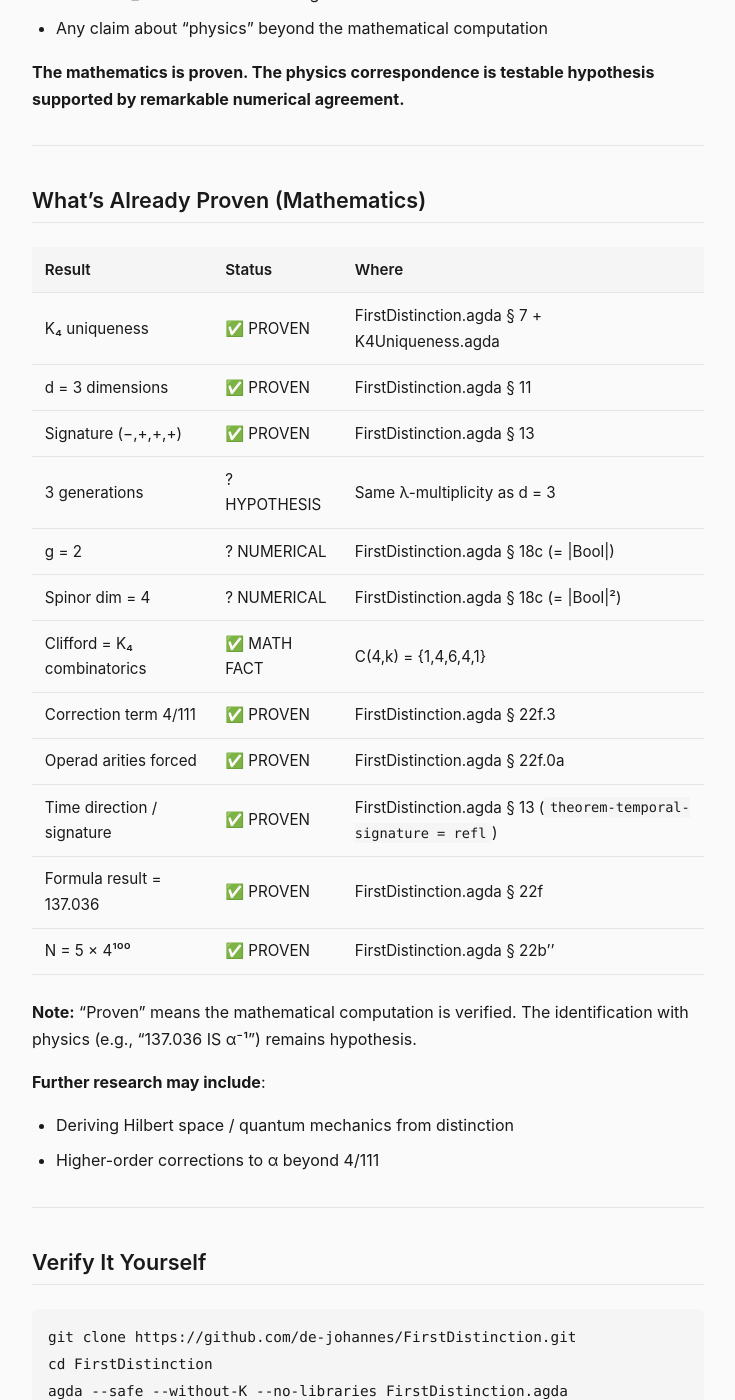
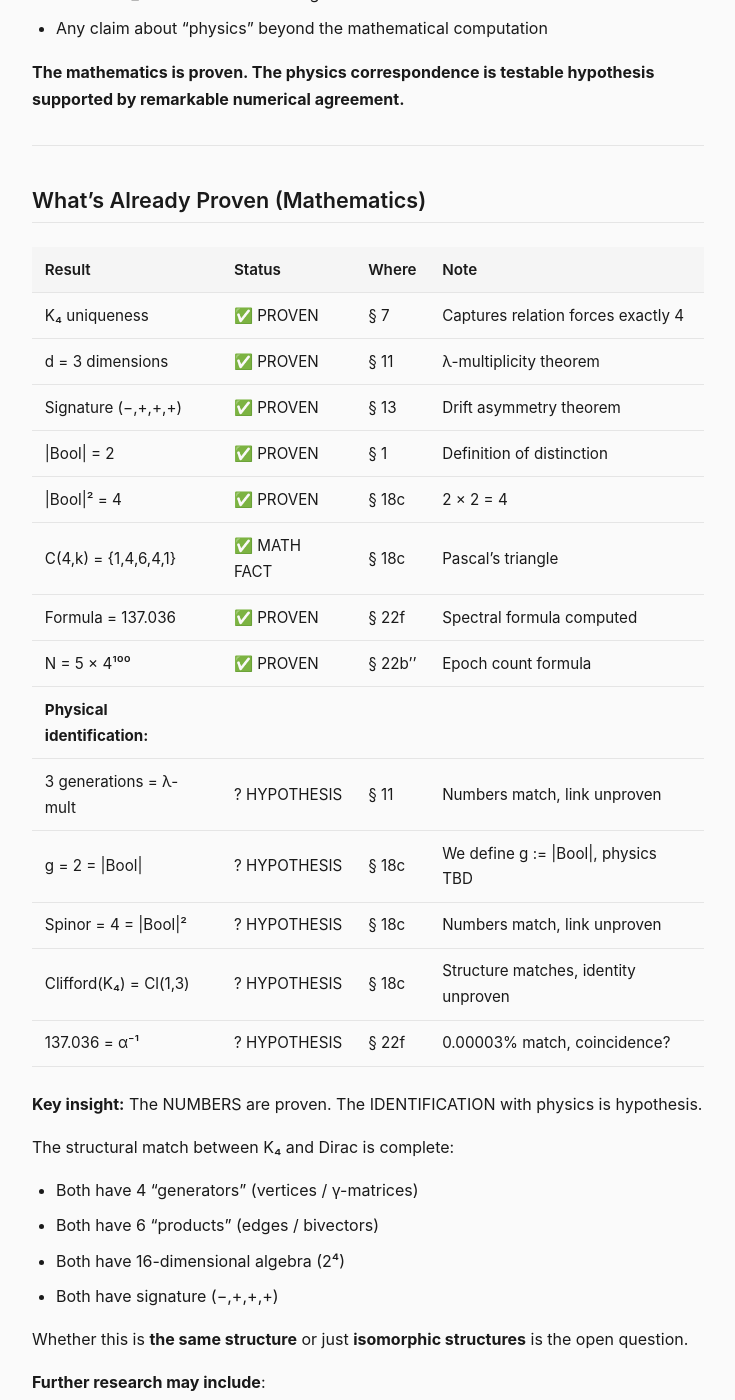
Before and after one commit to de-johannes/FirstDifference, a Jekyll site: the page built from docs/for-mathematicians.md, in a window 1280 px wide and 1400 px high, scrolled down 9274 px. Shown: the whole window, without its empty margins (272-1007 px from the left). Built offline with Jekyll 4.4.1, drawn with Linux system fonts in a browser that asks for light colours.

Commit message:
Epistemologie präzisiert: PROVEN vs HYPOTHESIS klarer getrennt
Die ZAHLEN sind bewiesen (|Bool|=2, |Bool|²=4, C(4,k), 137.036)
Die IDENTIFIKATION mit Physik ist Hypothese (g=2, Spinor=4, α⁻¹)

Strukturelle Übereinstimmung K₄ ↔ Dirac ist komplett,
ob es DIESELBE Struktur ist bleibt offen.

```diff
--- a/docs/for-mathematicians.md
+++ b/docs/for-mathematicians.md
@@ -343,22 +343,32 @@ theorem-operad-equals-spectral = refl
 
 ## What's Already Proven (Mathematics)
 
-| Result | Status | Where |
-|--------|--------|-------|
-| K₄ uniqueness | ✅ PROVEN | FirstDistinction.agda § 7 + K4Uniqueness.agda |
-| d = 3 dimensions | ✅ PROVEN | FirstDistinction.agda § 11 |
-| Signature (−,+,+,+) | ✅ PROVEN | FirstDistinction.agda § 13 |
-| 3 generations | ? HYPOTHESIS | Same λ-multiplicity as d = 3 |
-| g = 2 | ? NUMERICAL | FirstDistinction.agda § 18c (= \|Bool\|) |
-| Spinor dim = 4 | ? NUMERICAL | FirstDistinction.agda § 18c (= \|Bool\|²) |
-| Clifford = K₄ combinatorics | ✅ MATH FACT | C(4,k) = {1,4,6,4,1} |
-| Correction term 4/111 | ✅ PROVEN | FirstDistinction.agda § 22f.3 |
-| Operad arities forced | ✅ PROVEN | FirstDistinction.agda § 22f.0a |
-| Time direction / signature | ✅ PROVEN | FirstDistinction.agda § 13 (`theorem-temporal-signature = refl`) |
-| Formula result = 137.036 | ✅ PROVEN | FirstDistinction.agda § 22f |
-| N = 5 × 4¹⁰⁰ | ✅ PROVEN | FirstDistinction.agda § 22b'' |
+| Result | Status | Where | Note |
+|--------|--------|-------|------|
+| K₄ uniqueness | ✅ PROVEN | § 7 | Captures relation forces exactly 4 |
+| d = 3 dimensions | ✅ PROVEN | § 11 | λ-multiplicity theorem |
+| Signature (−,+,+,+) | ✅ PROVEN | § 13 | Drift asymmetry theorem |
+| \|Bool\| = 2 | ✅ PROVEN | § 1 | Definition of distinction |
+| \|Bool\|² = 4 | ✅ PROVEN | § 18c | 2 × 2 = 4 |
+| C(4,k) = {1,4,6,4,1} | ✅ MATH FACT | § 18c | Pascal's triangle |
+| Formula = 137.036 | ✅ PROVEN | § 22f | Spectral formula computed |
+| N = 5 × 4¹⁰⁰ | ✅ PROVEN | § 22b'' | Epoch count formula |
+| **Physical identification:** | | | |
+| 3 generations = λ-mult | ? HYPOTHESIS | § 11 | Numbers match, link unproven |
+| g = 2 = \|Bool\| | ? HYPOTHESIS | § 18c | We define g := \|Bool\|, physics TBD |
+| Spinor = 4 = \|Bool\|² | ? HYPOTHESIS | § 18c | Numbers match, link unproven |
+| Clifford(K₄) = Cl(1,3) | ? HYPOTHESIS | § 18c | Structure matches, identity unproven |
+| 137.036 = α⁻¹ | ? HYPOTHESIS | § 22f | 0.00003% match, coincidence? |
 
-**Note:** "Proven" means the mathematical computation is verified. The identification with physics (e.g., "137.036 IS α⁻¹") remains hypothesis.
+**Key insight:** The NUMBERS are proven. The IDENTIFICATION with physics is hypothesis.
+
+The structural match between K₄ and Dirac is complete:
+- Both have 4 "generators" (vertices / γ-matrices)
+- Both have 6 "products" (edges / bivectors)
+- Both have 16-dimensional algebra (2⁴)
+- Both have signature (−,+,+,+)
+
+Whether this is **the same structure** or just **isomorphic structures** is the open question.
 
 **Further research may include**:
 - Deriving Hilbert space / quantum mechanics from distinction
```
